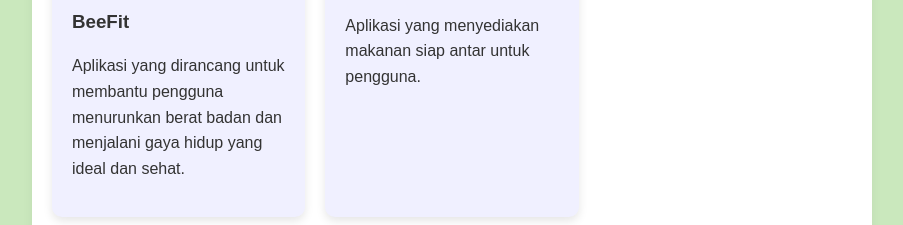
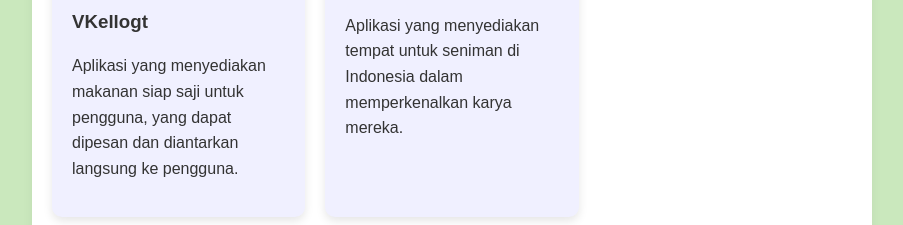
Before and after one commit to Rafael-Sinaga/About-me, a plain HTML site: page index.html in a window 1280 px wide. Shown: the part 2158-2383 px from the top of the page, without its empty margins (188-1091 px from the left). Drawn offline with Linux system fonts and the light colour scheme.

Commit message:
index.html

```diff
--- a/index.html
+++ b/index.html
@@ -73,14 +73,14 @@
 
         <div class="project fade-in fade-delay-3">
         <img src="Assets/VKellog.png" alt="VKellog" class="project-img">
-        <h3>BeeFit</h3>
-        <p>Aplikasi yang dirancang untuk membantu pengguna menurunkan berat badan dan menjalani gaya hidup yang ideal dan sehat.</p>
+        <h3>VKellogt</h3>
+        <p>Aplikasi yang menyediakan makanan siap saji untuk pengguna, yang dapat dipesan dan diantarkan langsung ke pengguna.</p>
       </div>
 
       <div class="project fade-in fade-delay-4">
         <img src="Assets/Pendar.png" alt="Pendar" class="project-img">
         <h3>Pendar</h3>
-        <p>Aplikasi yang menyediakan makanan siap antar untuk pengguna.</p>
+        <p>Aplikasi yang menyediakan tempat untuk seniman di Indonesia dalam memperkenalkan karya mereka.</p>
       </div>
     </div>
   </section>
```
